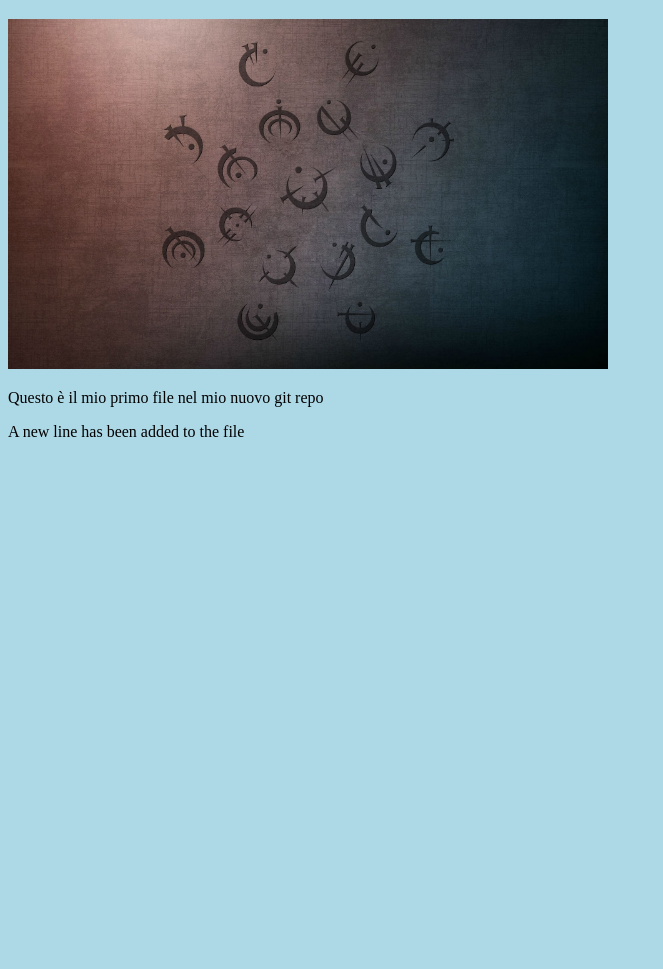
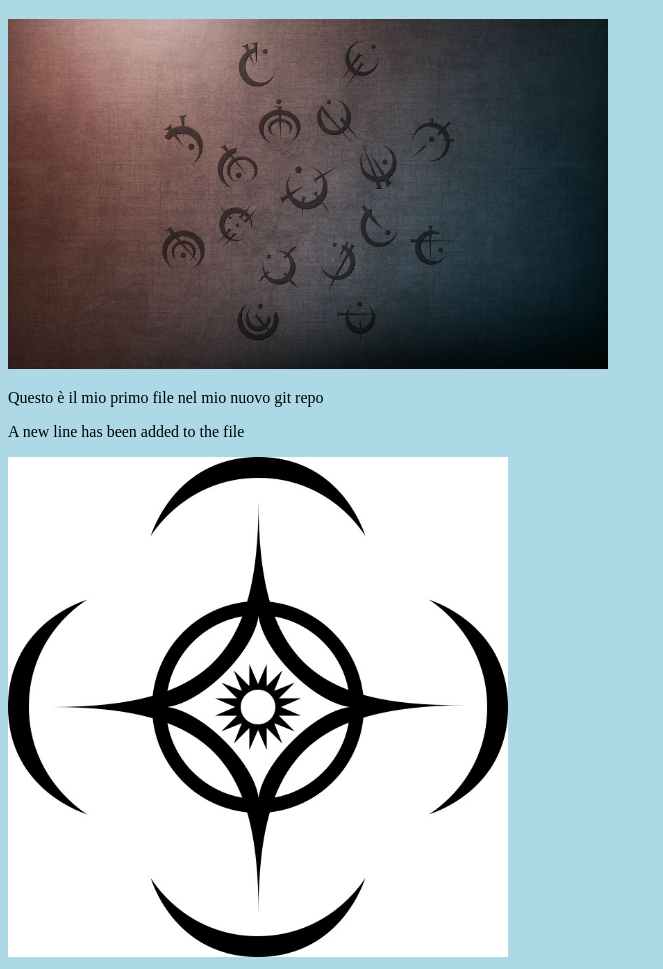
Before and after one commit to RavenBacay/hello-world, a plain HTML site: page Git/index.html in a window 1280 px wide. Shown: the part 61-1030 px from the top of the page, without its empty margins (0-663 px from the left). Before the commit the page ends 800 px from the top, so only its background shows below. Drawn offline with Linux system fonts and the light colour scheme.

Commit message:
added new image

```diff
--- a/Git/index.html
+++ b/Git/index.html
@@ -9,5 +9,6 @@
         <div><img src="/HTML/Immag/Immagine Mistborn.jpg" style="width:600px;height:350px"></div>
         <p>Questo è il mio primo file nel mio nuovo git repo</p>
         <p>A new line has been added to the file</p>
+        <div><img src="/HTML/Immag/Cosmere.jpg" style ="width:500px;height:500px"></div>
     </body>
 </html>
```
Also changed, not shown: HTML/Immag/Cosmere.jpg (added).
